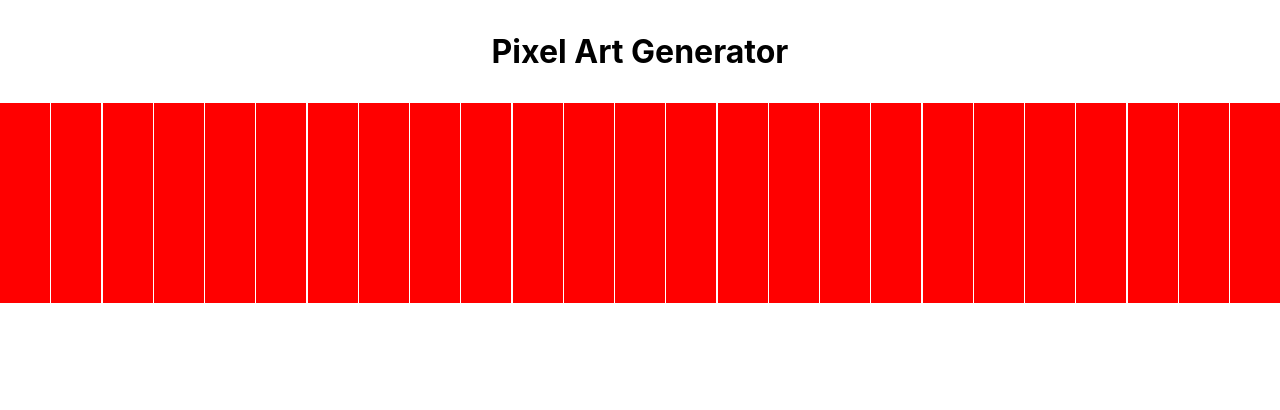
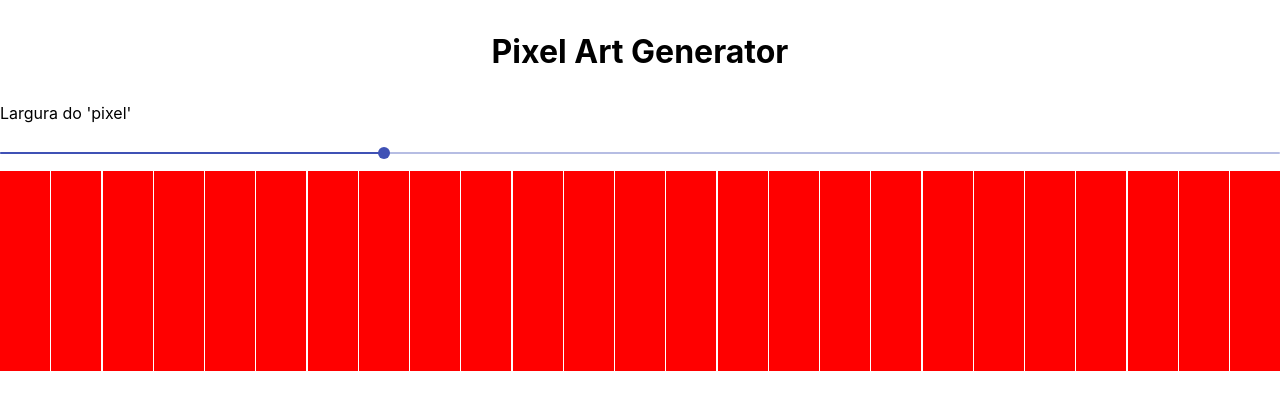
Before and after one commit to edumoreira1506/pixel-art-generator, a React (Create React App) app: page / in a window 1280 px wide. Shown: the top 410 px of the page. Built offline with nearby package versions, Linux system fonts and the light colour scheme.

Commit message:
Add slider

```diff
--- a/package.json
+++ b/package.json
@@ -3,6 +3,7 @@
   "version": "0.1.0",
   "private": true,
   "dependencies": {
+    "@material-ui/core": "^4.11.3",
     "@testing-library/jest-dom": "^5.11.4",
     "@testing-library/react": "^11.1.0",
     "@testing-library/user-event": "^12.1.10",
--- a/src/App.tsx
+++ b/src/App.tsx
@@ -1,13 +1,19 @@
-import React, { ReactElement } from 'react';
+import React, { ReactElement, useState } from 'react';
 
 import Header from './components/Header';
 import Board from './components/Board';
+import Slider from './components/Slider';
 
-const App = (): ReactElement => (
-  <>
-    <Header />
-    <Board items={Array(100).fill({ color: 'red' })} />
-  </>
-);
+const App = (): ReactElement => {
+  const [itemWidth, setItemWidth] = useState<number>(30);
+
+  return (
+    <>
+      <Header />
+      <Slider label="Largura do 'pixel'" value={itemWidth} onChange={setItemWidth} />
+      <Board items={Array(100).fill({ color: 'red' })} />
+    </>
+  );
+};
 
 export default App;
--- /dev/null
+++ b/src/components/Slider/index.tsx
@@ -0,0 +1,24 @@
+import React, { ReactElement } from 'react';
+import MaterialUiSlider from '@material-ui/core/Slider';
+import { StyledSlider, StyledSliderArea, StyledSliderLabel } from './styles';
+
+type SliderPropsType = {
+  label: string;
+  value: number;
+  onChange: any;
+}
+
+const Slider = ({ label, value, onChange }: SliderPropsType): ReactElement => (
+  <StyledSlider>
+    <StyledSliderLabel>{label}</StyledSliderLabel>
+    <StyledSliderArea>
+      <MaterialUiSlider
+        aria-labelledby="continuous-slider"
+        value={value}
+        onChange={(_, newValue) => onChange(newValue)}
+      />
+    </StyledSliderArea>
+  </StyledSlider>
+);
+
+export default Slider;
--- /dev/null
+++ b/src/components/Slider/styles.ts
@@ -0,0 +1,10 @@
+import styled from 'styled-components';
+
+export const StyledSlider = styled.div`
+`;
+
+export const StyledSliderLabel = styled.p`
+`;
+
+export const StyledSliderArea = styled.div`
+`;
```
Also changed, not shown: .eslintrc.js, 1 other file (tests, documents, lock files or other folders).
